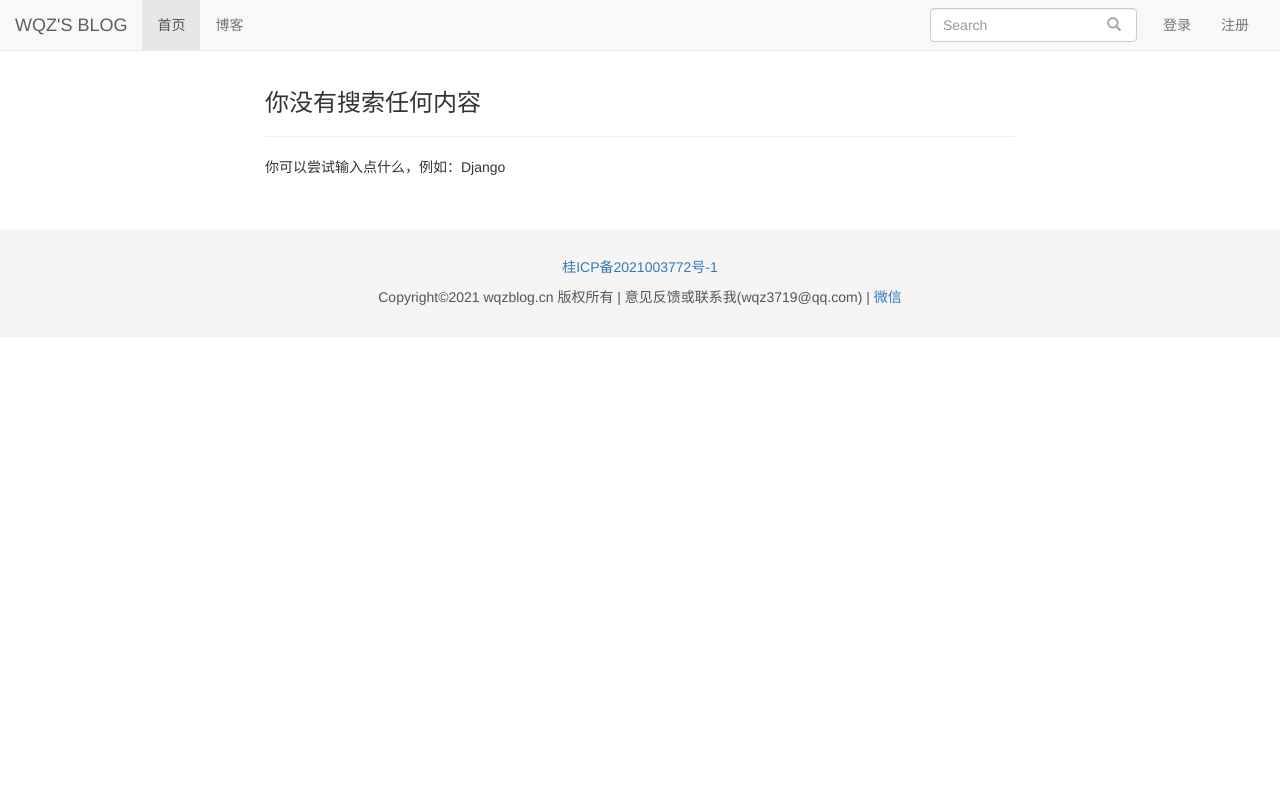
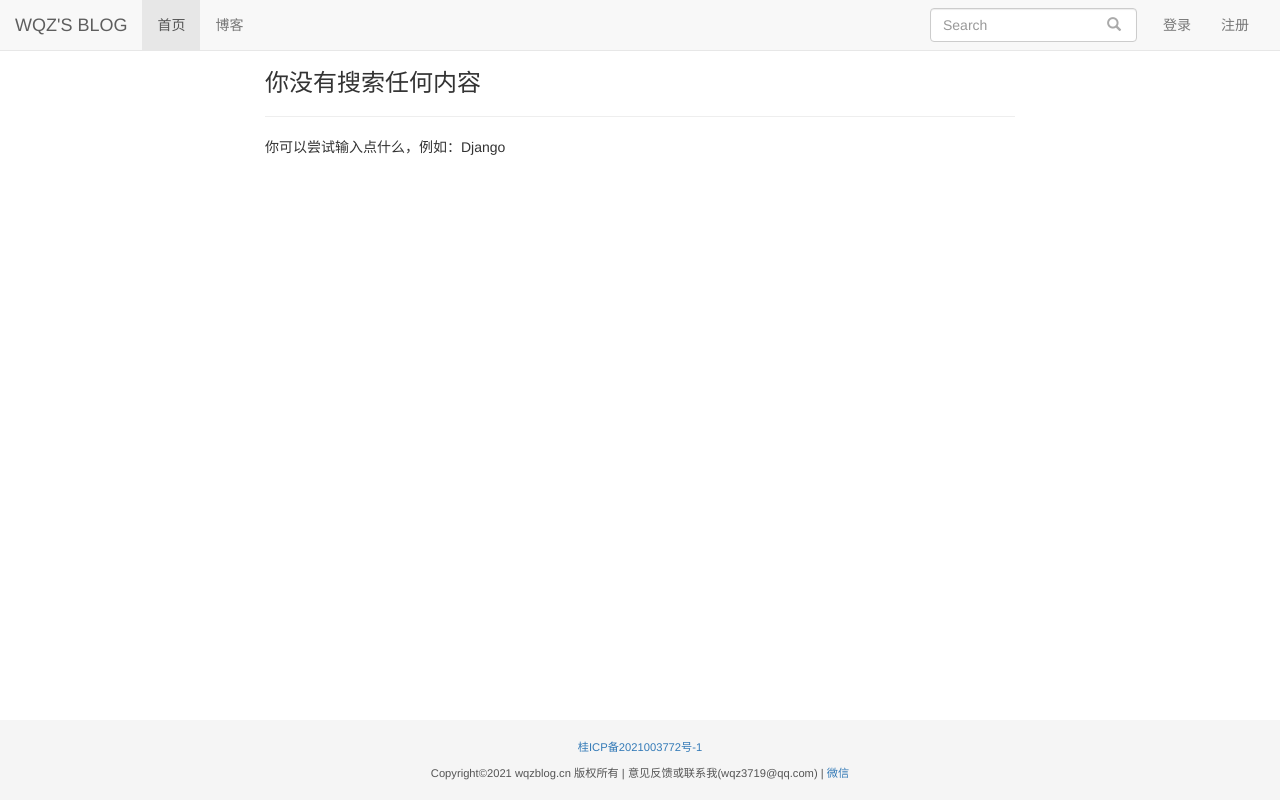
Before and after one commit to wqzgithub/my_site, a Django app: page /search/ in a window 1280 px wide. Run offline with Django 3.2, Linux system fonts and the light colour scheme; data that the repository does not hold is empty; some libraries are stand-ins or nearby versions.

Commit message:
备案信息直接固定在底部，不会移动，不是很满意

```diff
--- a/my_site/settings/base.py
+++ b/my_site/settings/base.py
@@ -146,7 +146,7 @@ CKEDITOR_CONFIGS = {
 }
 
 #自定义参数
-EACH_PAGE_BLOGS_NUMBER = 5  #分页时候每页的博客文章数量
+EACH_PAGE_BLOGS_NUMBER = 7  #分页时候每页的博客文章数量
 
 
 #数据库高速缓存,
--- a/static/base.css
+++ b/static/base.css
@@ -1,10 +1,12 @@
 * {
     margin: 0;
     padding: 0;
+
 }
 body {
     /*blog主体下拉，不要让导航栏盖住*/
     margin-top: 70px!important;
+    margin-bottom: 7em;
 }
 
 ul{
@@ -34,17 +36,24 @@ ul.navbar-right {
 
 
 div.footer {
-    margin-top: 3em;
+    margin-top: 1.5em;
     background-color: #F5F5F5;
     color: #555;
+    height: 80px;
+    width: 100%;
+    position: fixed;
+    bottom:0px;
+    font-size: 80%;
+    z-index:1002;
 }
 div.website-info {
     text-align: center;
-    padding-top: 2em;
-    padding-bottom: 1.5em;
+    padding-top: 1.5em;
+    padding-bottom: 0.5em;
 }
 div.website-info p {
-    padding-bottom: 0;
+    margin-top: 2px;
+    padding-bottom: 0em;
 }
 
 
--- a/static/home.css
+++ b/static/home.css
@@ -1,3 +1,6 @@
+body {
+    margin-top: 50px!important;
+}
 h3.home-content {
     font-size: 222%;
     text-align: center;
@@ -14,7 +17,8 @@ div#container{
 
 div.hot-data {
     text-align: center;
-    margin-top: 1em;
+    margin-top: -1em;
+    margin-bottom: 7em;
 
 }
 div.hot-data-today {
--- a/templates/base.html
+++ b/templates/base.html
@@ -146,10 +146,10 @@
                 <a href="https://beian.miit.gov.cn/" target="_blank">
                 桂ICP备2021003772号-1</a>
             </p>
-            <p>
+            <span>
                 Copyright©2021 wqzblog.cn 版权所有 | 意见反馈或联系我(wqz3719@qq.com) |
                 <a href="#" id="contact_weixin" onclick="openWindow(this)">微信</a>
-            </p>
+            </span>
         </div>
     </div>
 
```
